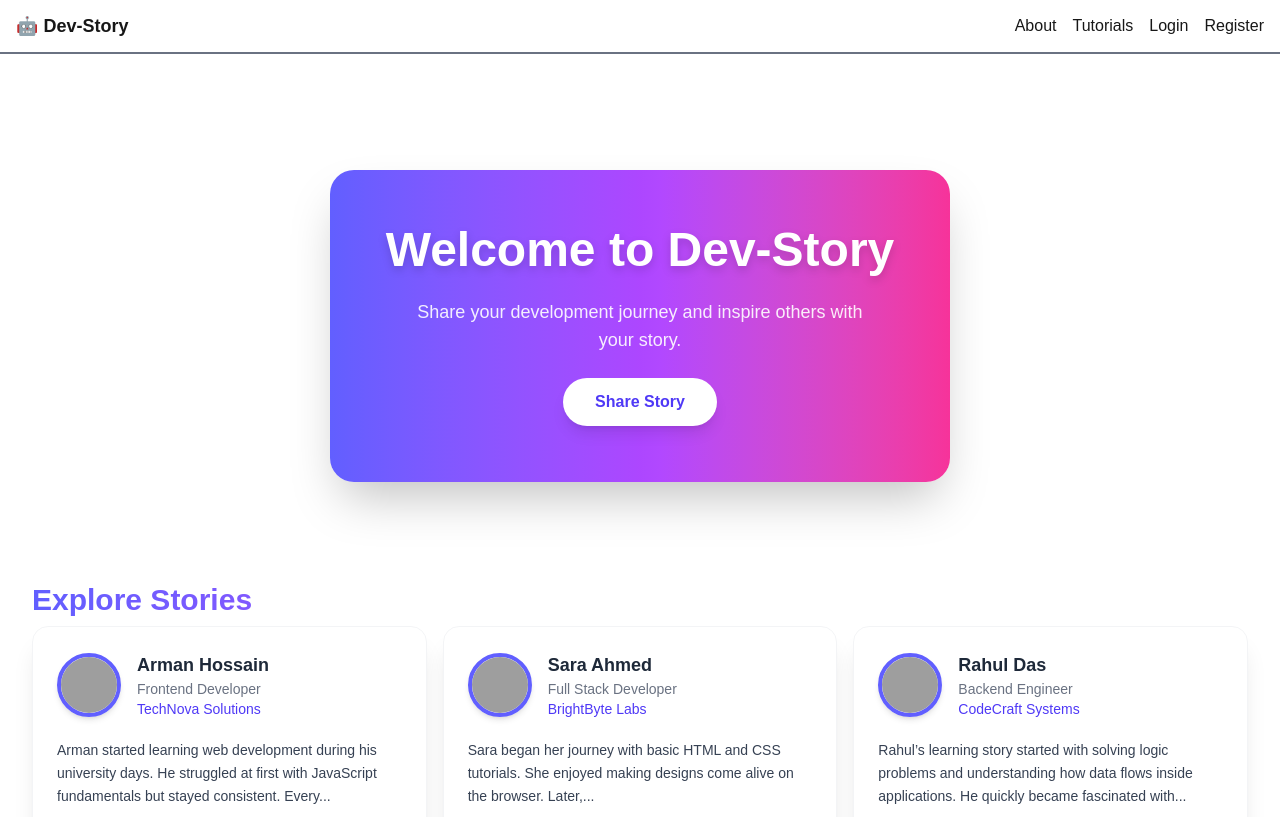
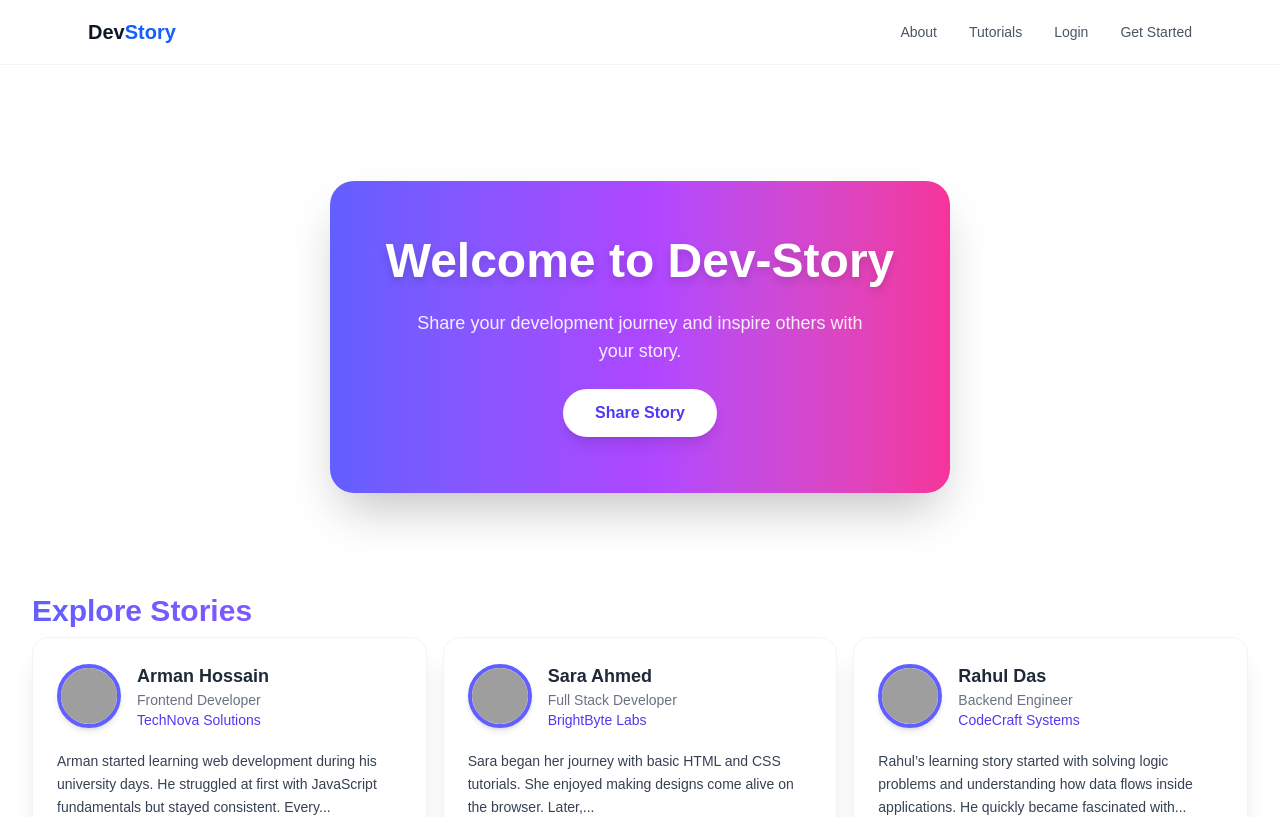
Before and after one commit to the-abed/next-first, a Next.js app: page / in a window 1280 px wide. Shown: the top 817 px of the page. Built offline with nearby package versions, Linux system fonts and the light colour scheme; grey boxes are pictures that could not be loaded.

Commit message:
fix navbar with polished design

```diff
--- a/package.json
+++ b/package.json
@@ -9,6 +9,7 @@
     "lint": "eslint"
   },
   "dependencies": {
+    "lucide-react": "^0.574.0",
     "next": "16.1.1",
     "react": "19.2.3",
     "react-dom": "19.2.3"
--- a/src/components/Header.jsx
+++ b/src/components/Header.jsx
@@ -1,22 +1,75 @@
 "use client";
 import Link from "next/link";
 import { usePathname } from "next/navigation";
-import React from "react";
+import React, { useState, useEffect } from "react";
+import { Menu, X } from "lucide-react"; // Install with: npm install lucide-react
 import NavLink from "./NavLink";
 
 const Header = () => {
   const pathname = usePathname();
-  console.log(pathname)
-  if(pathname.startsWith("/dashboard")) return <></>;
+  const [isOpen, setIsOpen] = useState(false);
+
+  // Close menu when route changes
+  useEffect(() => {
+    setIsOpen(false);
+  }, [pathname]);
+
+  if (pathname.startsWith("/dashboard")) return null;
+
   return (
-    <header className="px-4 py-3 border-b-2 border-gray-500 flex justify-between items-center flex-wr">
-    <Link href="/" className="font-bold text-lg">🤖 Dev-Story</Link>
-      <nav className="flex gap-4">
-        <NavLink href="/about">About</NavLink>
-        <NavLink href="/tutorials">Tutorials</NavLink>
-        <NavLink href="/login">Login</NavLink>
-        <NavLink href="/register">Register</NavLink>
-      </nav>
+    <header className="sticky top-0 z-50 backdrop-blur-md bg-white/80 border-b border-gray-100">
+      <div className="max-w-6xl mx-auto px-6">
+        <div className="flex items-center justify-between h-16">
+
+          {/* Logo */}
+          <Link href="/" className="text-xl font-semibold text-gray-900 shrink-0">
+            Dev<span className="text-blue-600">Story</span>
+          </Link>
+
+          {/* Desktop Nav */}
+          <nav className="hidden md:flex items-center gap-8 text-sm font-medium text-gray-600">
+            <NavLink href="/about">About</NavLink>
+            <NavLink href="/tutorials">Tutorials</NavLink>
+            <NavLink href="/login">Login</NavLink>
+            <NavLink
+              href="/register"
+              className="px-5 py-2.5 bg-blue-600 text-white rounded-full hover:bg-blue-700 transition-all shadow-sm active:scale-95"
+            >
+              Get Started
+            </NavLink>
+          </nav>
+
+          {/* Mobile Menu Button */}
+          <div className="flex md:hidden">
+            <button
+              onClick={() => setIsOpen(!isOpen)}
+              className="p-2 rounded-lg text-gray-600 hover:bg-gray-100 transition-colors focus:outline-none"
+              aria-label="Toggle menu"
+            >
+              {isOpen ? <X size={24} /> : <Menu size={24} />}
+            </button>
+          </div>
+        </div>
+
+        {/* Mobile Dropdown Menu */}
+        <div
+          className={`md:hidden overflow-hidden transition-all duration-300 ease-in-out ${
+            isOpen ? "max-h-96 opacity-100 pb-6" : "max-h-0 opacity-0"
+          }`}
+        >
+          <nav className="flex flex-col gap-4 pt-2 font-medium text-gray-700">
+            <NavLink href="/about" className="px-2 py-1">About</NavLink>
+            <NavLink href="/tutorials" className="px-2 py-1">Tutorials</NavLink>
+            <NavLink href="/login" className="px-2 py-1 border-t pt-4">Login</NavLink>
+            <NavLink
+              href="/register"
+              className="w-full px-4 py-3 bg-blue-600 text-white rounded-xl text-center shadow-md active:scale-95 transition-transform"
+            >
+              Get Started
+            </NavLink>
+          </nav>
+        </div>
+      </div>
     </header>
   );
 };
```
Also changed, not shown: 1 other file (tests, documents, lock files or other folders).
